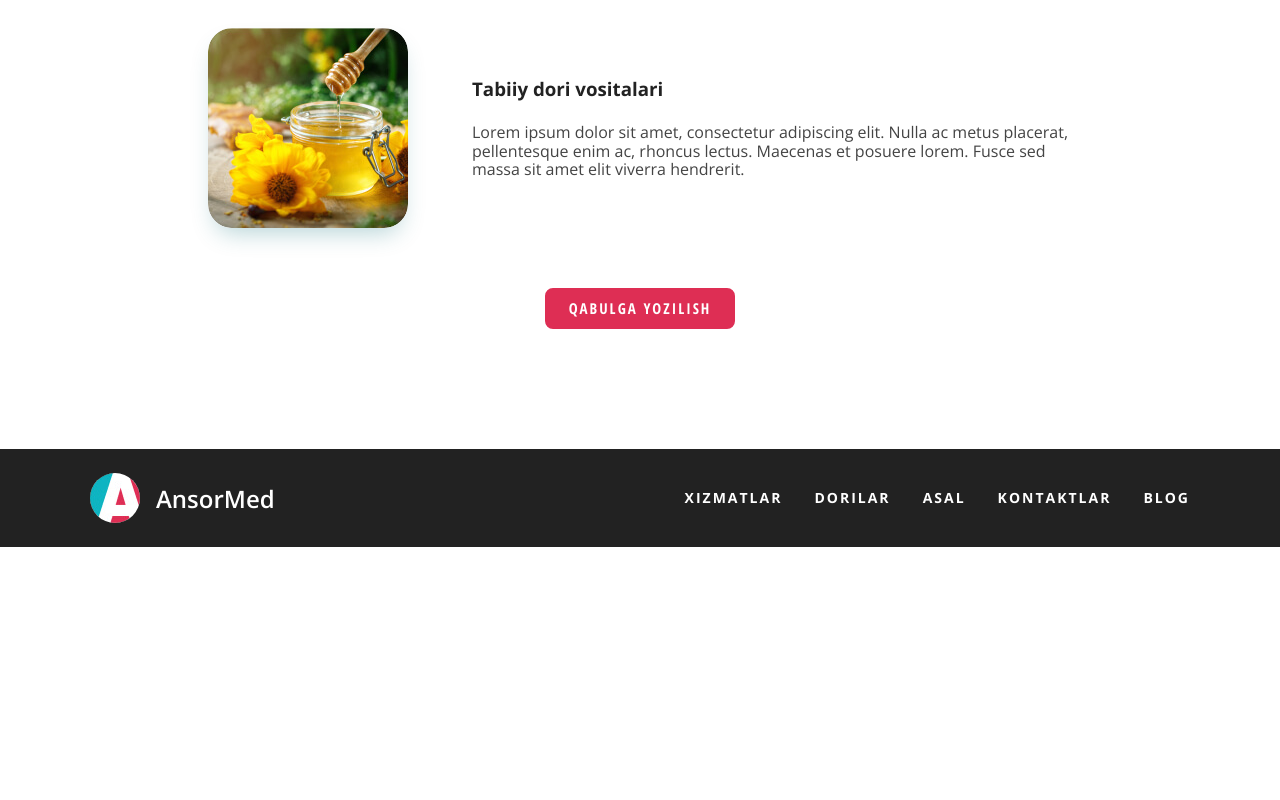
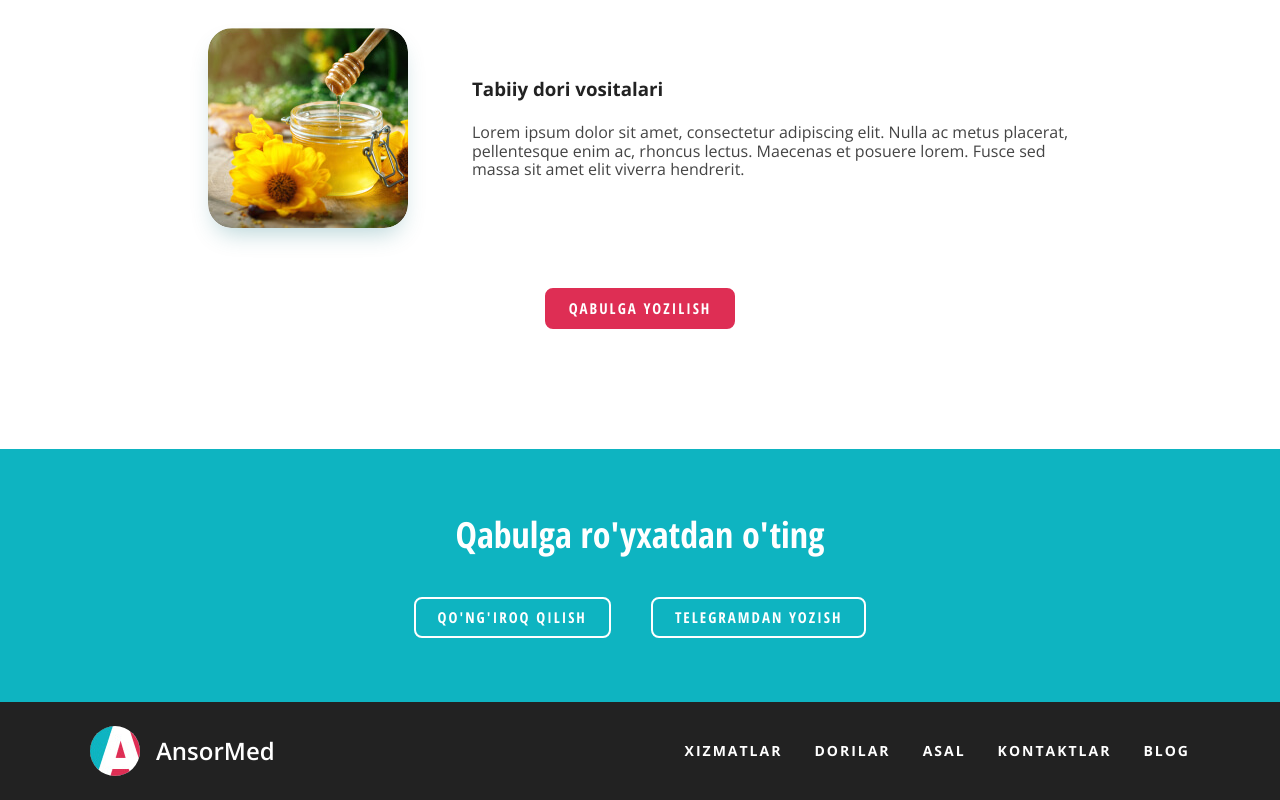
Before and after one commit to AsadbekProgrammer/ansormed, a plain HTML site: page index.html in a window 1280 px wide. Shown: the part 1633-2433 px from the top of the page. Before the commit the page ends 2180 px from the top, so only its background shows below. Drawn offline with nearby package versions, Linux system fonts and the light colour scheme.

Commit message:
Add cta section. Add links to cta

```diff
--- a/index.html
+++ b/index.html
@@ -54,7 +54,7 @@
             </li>
           </ul>
         </nav>
-        <a class="main-link" href="#">Qabulga yozilish</a>
+        <a class="main-link" href="#index-cta">Qabulga yozilish</a>
       </div>
   </header>
 
@@ -69,7 +69,7 @@
           <p class="hero-text">
             Hijoma, manual terapiya, zuluk va turli tabiiy giyohlar eng ko’p uchraydigan kasalliklarni yengishda yordam beradi. Sog’ligingizni o’z ishining professionallariga ishonib topshiring.
           </p>
-          <a class="main-link main-link-solid" href="#">Qabulga yozilish</a>
+          <a class="main-link main-link-solid" href="#index-cta">Qabulga yozilish</a>
         </div>
         <img class="hero-img" src="img/hero-img.png" alt="Ulug'bek Azamatov, tabib, hajjom" width="423" height="504" srcset="img/hero-img.png 1x, img/hero-img@2x.png">
       </div>
@@ -110,8 +110,19 @@
             </li>
           </ul>
           <div class="index-services-actions">
-            <a class="main-link" href="#">Qabulga yozilish</a>
+            <a class="main-link" href="#index-cta">Qabulga yozilish</a>
           </div>
+      </div>
+    </section>
+
+    <!-- CTA -->
+    <section class="cta" id="index-cta">
+      <div class="container">
+        <h2 class="cta-heading">Qabulga ro'yxatdan o'ting</h2>
+        <div class="cta-links">
+          <a class="cta-links-item main-link main-link-outline" href="tel:+998901333344">Qo'ng'iroq qilish</a>
+          <a class="cta-links-item main-link main-link-outline" href="https://t.me/ansor_admin" target="_blank">Telegramdan yozish</a>
+        </div>
       </div>
     </section>
   </main>
--- a/styles/styles.css
+++ b/styles/styles.css
@@ -1,6 +1,10 @@
 /* GLOBAL */
 * {
   box-sizing: border-box;
+}
+
+html {
+  scroll-behavior: smooth;
 }
 
 body {
@@ -157,8 +161,21 @@ body {
   opacity: 1;
 }
 
+.main-link-outline {
+  border-color:#fff;
+  background-color: transparent;
+  color:#fff;
+}
+
+.main-link-outline:hover {
+  border-color: transparent;
+  background-color:#de2e54;
+  color:#fff;
+}
+
 /* HERO */
 .hero {
+  border-color: #fff;
   background-color: #0eb4c1;
   color:#fff;
 }
@@ -256,6 +273,34 @@ body {
   justify-content: center;
 }
 
+/* CTA */
+
+.cta {
+  padding-top: 64px;
+  padding-bottom: 64px;
+  background-color: #0eb4c1;
+  color:#fff;
+}
+
+.cta-heading {
+  margin-top: 0;
+  margin-bottom: 40px;
+  font-size: 36px;
+  line-height: 1.2;
+  font-family: "Open Sans Condensed", "Open Sans", "Arial", sans-serif;
+  text-align:center;
+}
+
+.cta-links {
+  display: flex;
+  justify-content: center;
+  align-items: center;
+}
+
+.cta-links-item:not(:last-child) {
+  margin-right: 40px;
+}
+
 /* SITE-FOOTER */
 
 .site-footer {
```
